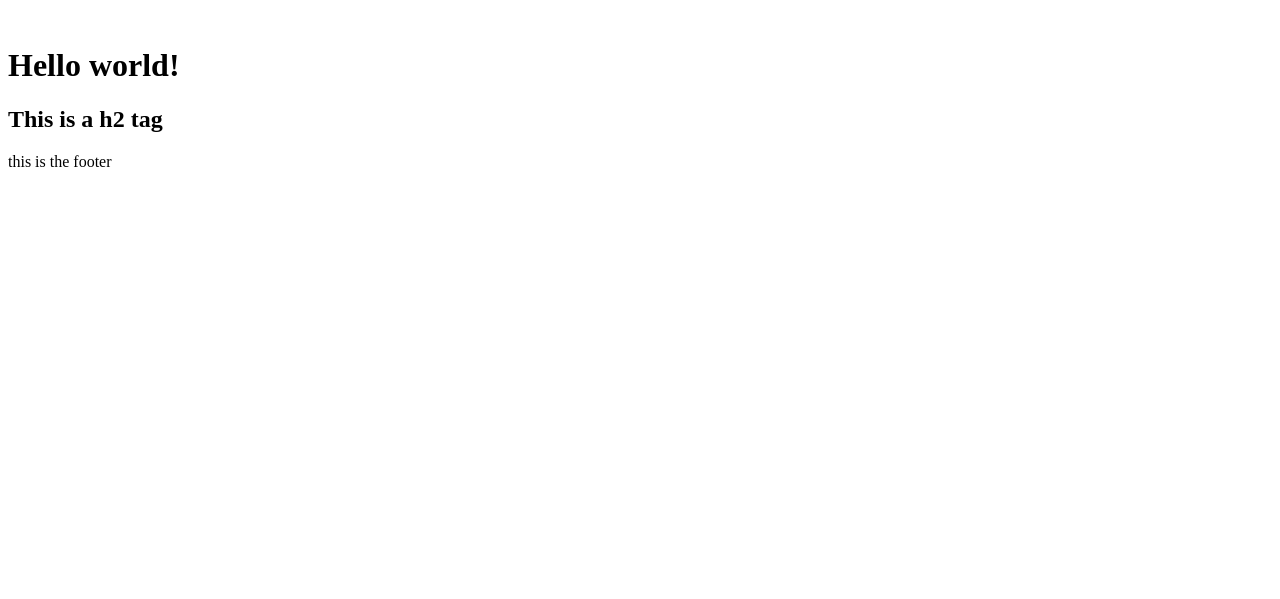
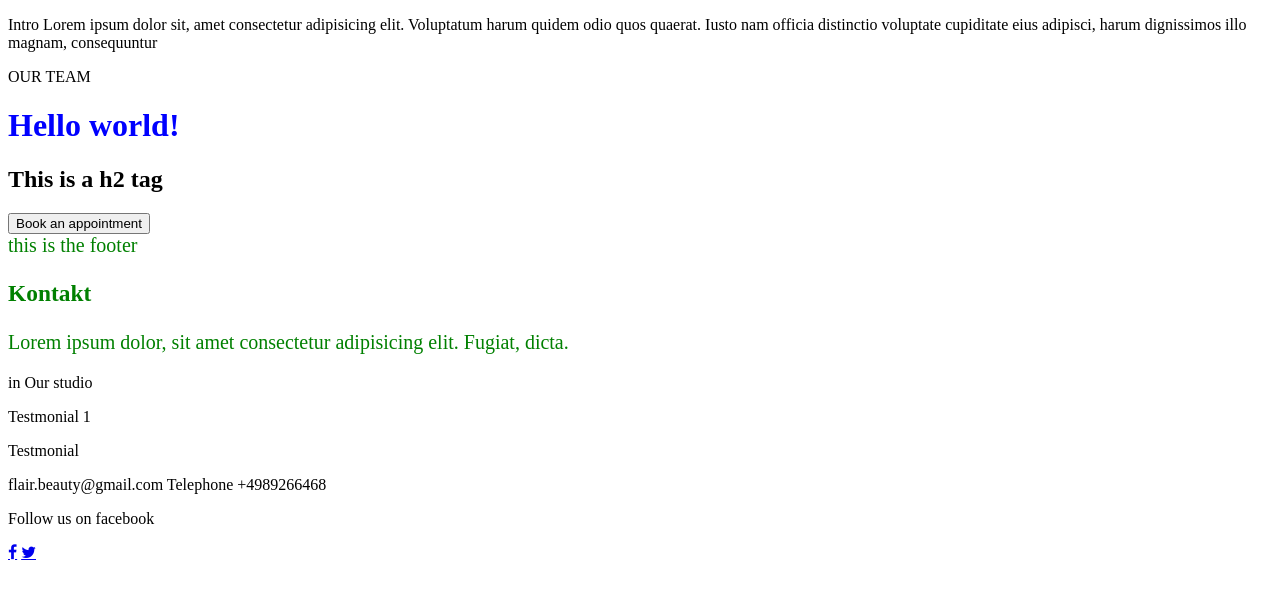
Before and after one commit to ProgrammerNo3000/Mia-San-Online-main, a Django app: template Mia-San-Online-main/flairandbeauty/website/templates/website/home.html in a window 1280 px wide. Shown: the top 599 px of the page. Run offline with Django 4.2, Linux system fonts and the light colour scheme; the template is opened without the code that fills it, so the values that code supplies are empty; some libraries are stand-ins or nearby versions.

Commit message:
adding icons

```diff
--- a/Mia-San-Online-main/flairandbeauty/website/templates/website/home.html
+++ b/Mia-San-Online-main/flairandbeauty/website/templates/website/home.html
@@ -6,7 +6,12 @@
     <meta name="viewport" content="width=device-width, initial-scale=1.0">
 
     <title>Flair and Beauty Saloon</title>
-    <img src="" alt="">
+    <link rel="stylesheet" href="styles.css">
+    <p> Intro
+        Lorem ipsum dolor sit, amet consectetur adipisicing elit. Voluptatum harum quidem odio quos quaerat. Iusto nam officia distinctio voluptate cupiditate eius adipisci, harum dignissimos illo magnam, consequuntur
+    </p>
+
+    <p> OUR TEAM</p>
 
 </head>
     <body>
@@ -16,9 +21,35 @@
   </h1>
 <h2 class="text-red-700">This is a h2 tag</h2>
 
+<button> Book an appointment</button>
 	</body>
 
     <footer>
 this is the footer
+<h3>Kontakt</h3>
+<p>
+Lorem ipsum dolor, sit amet consectetur adipisicing elit. Fugiat, dicta.
+</p>
     </footer>
+
+<p>in Our studio</p>
+
+<p>Testmonial 1</p>
+
+<p>Testmonial </p>
+
+<p> flair.beauty@gmail.com
+Telephone +4989266468
+</p>
+
+<p>Follow us on facebook</p>
+<!-- Add icon library -->
+<link rel="stylesheet" href="https://cdnjs.cloudflare.com/ajax/libs/font-awesome/4.7.0/css/font-awesome.min.css">
+
+<!-- Add font awesome icons -->
+<a href="#" class="fa fa-facebook"></a>
+<a href="#" class="fa fa-twitter"></a>
+
+
+
 </html>
--- /dev/null
+++ b/Mia-San-Online-main/flairandbeauty/website/templates/website/styles.css
@@ -0,0 +1,10 @@
+h1{
+    color: blue;
+}
+
+
+footer {
+
+    font-size: 20px;
+    color: green;
+}
```
